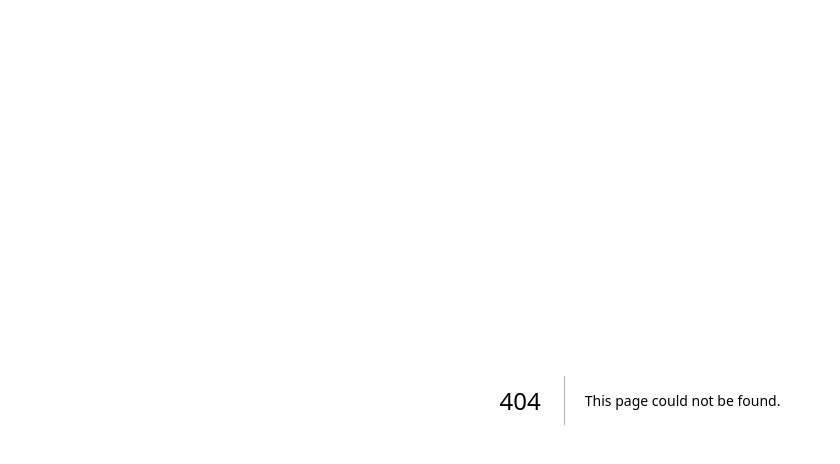
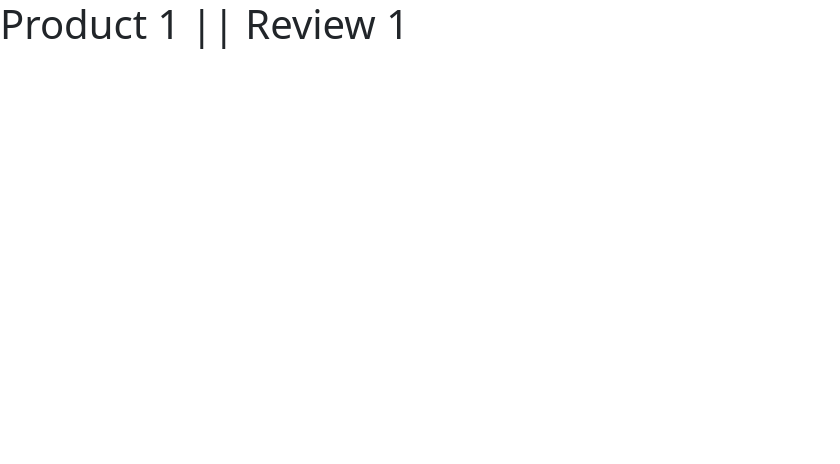
Before and after one commit to LahiruOshara/nextjs-test-app, a Next.js app: page /product/1/review/1 in a window 1280 px wide. Before the commit this address had no page. Shown: the top 464 px of the page, without its empty margins (0-840 px from the left). Built offline with nearby package versions, Linux system fonts and the light colour scheme.

Commit message:
Nested Dynamic Routing

```diff
--- /dev/null
+++ b/src/pages/product/[productId]/review/[reviewId].js
@@ -0,0 +1,14 @@
+import { useRouter } from 'next/router'
+
+export default function ProductReviews() {
+    const router = useRouter();
+    const productId = router.query.productId;
+    const reviewId = router.query.reviewId;
+
+    return (
+        <dev>
+            <h1> Product {productId} || Review {reviewId} </h1>
+        </dev>
+
+    )
+}
```
Also changed, not shown: src/pages/product/[productId]/index.js (added, +13 -0 lines).
